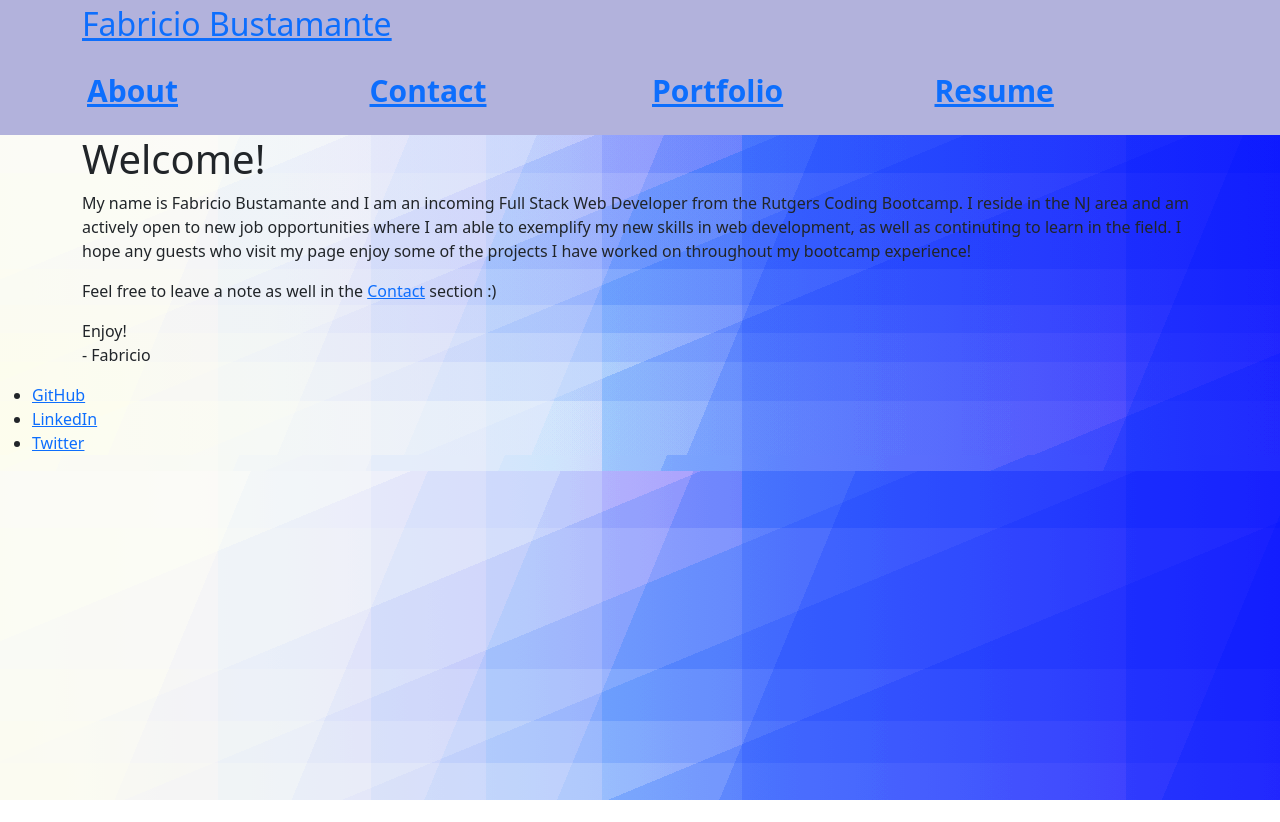
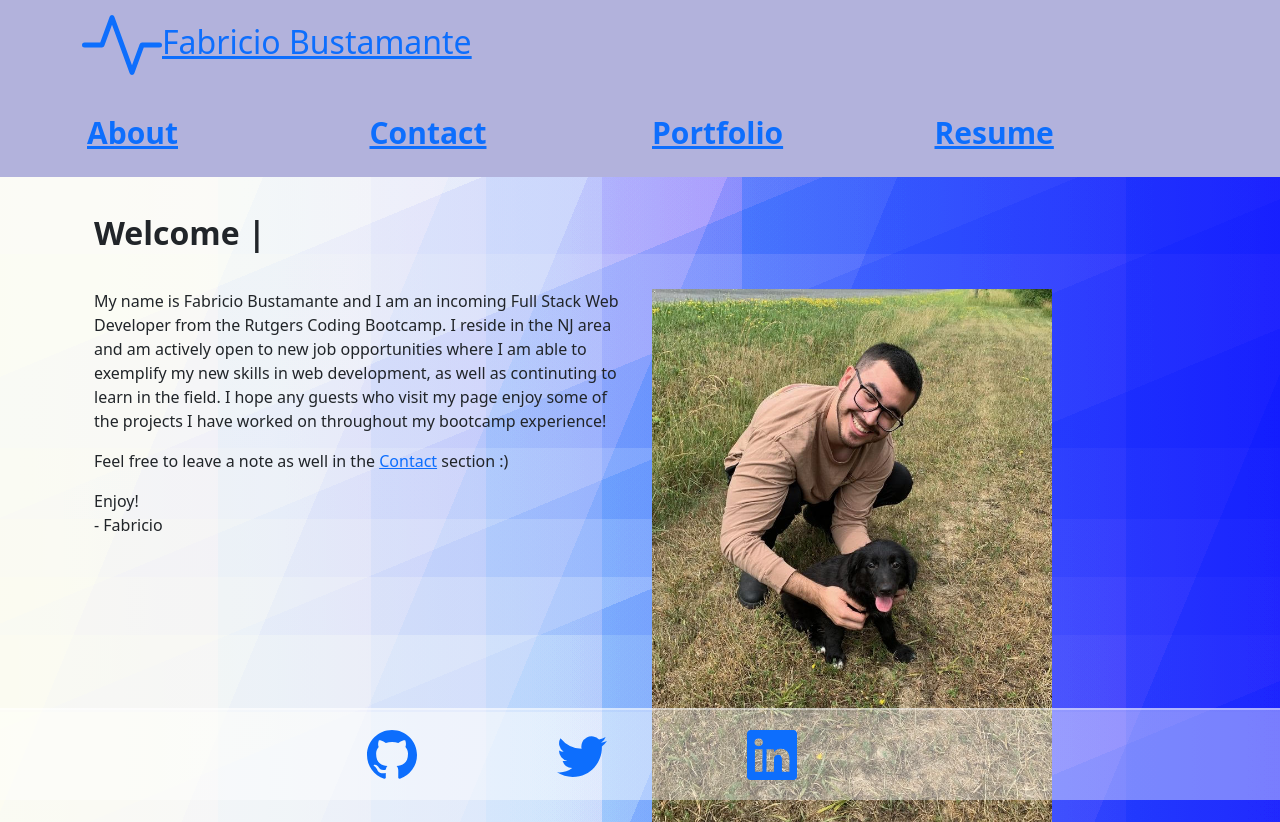
Before and after one commit to fab1214/React-Portfolio, a React (Create React App) app: page / in a window 1280 px wide. Before the commit the page ends 800 px from the top, so only its background shows below. Built offline with nearby package versions, Linux system fonts and the light colour scheme.

Commit message:
add more styling

```diff
--- a/package.json
+++ b/package.json
@@ -11,6 +11,7 @@
     "react-dom": "^17.0.2",
     "react-router-dom": "^5.3.0",
     "react-scripts": "5.0.0",
+    "react-typed": "^1.2.0",
     "web-vitals": "^2.1.3"
   },
   "scripts": {
--- a/src/App.js
+++ b/src/App.js
@@ -1,8 +1,7 @@
 import React, {useState} from 'react';
-import {BrowserRouter, Route} from 'react-router-dom';
+import {BrowserRouter, Route, Switch} from 'react-router-dom';
 import 'bootstrap/dist/css/bootstrap.min.css';
 import Nav from './components/Nav';
-import Home from './components/Home';
 import About from './components/About';
 import Portfolio from './components/Portfolio';
 import Contact from './components/Contact';
@@ -37,11 +36,15 @@
       setCurrentSection={setCurrentSection} />
       <main>
         <div className="container">
-          <Route exact path='/' component={Home} />
-          <Route exact path='/About' component={About} />
+          <Switch>
+          {/* <Route exact path='/' component={Home} /> */}
+          <Route exact path='/' component={About} />
           <Route exact path='/Contact' component={Contact} />
           <Route exact path='/Portfolio' component={Portfolio} />
           <Route exact path='/Resume' component={Resume} />
+
+          <Route component={About} />
+          </Switch>
         </div>
       <Footer />
       </main>
--- a/src/components/About/index.js
+++ b/src/components/About/index.js
@@ -1,10 +1,23 @@
 import React from "react";
 import { Link } from "react-router-dom";
+import Typed from 'react-typed';
+import photo from '../../assets/myself.jpeg';
 
 const About = () => {
   return (
-    <div>
-      <h1>Welcome!</h1>
+    <section>
+    <div className="container">
+      <div className="row">
+        <div className="typed-text col-12">
+          <Typed strings={['Welcome to my page!']}
+          typeSpeed={40}
+          backSpeed={50}
+          loop
+          ></Typed>
+          </div>
+      </div>
+      <div className="row justify-content-space-around">
+      <div className="col-6">
       <p>
         My name is Fabricio Bustamante and I am an incoming Full Stack Web
         Developer from the Rutgers Coding Bootcamp. I reside in the NJ area and
@@ -21,7 +34,13 @@
         Enjoy!
         <br />- Fabricio
       </p>
+      </div>
+      <div className='col-6'>
+        <img src={photo} width="400" height="auto" />
+      </div>
     </div>
+    </div>
+    </section>
   );
 };
 
--- a/src/components/Footer/index.js
+++ b/src/components/Footer/index.js
@@ -3,17 +3,52 @@
 const Footer = () => {
   return (
     <footer>
-      <ul>
-        <li>
-          <a href="">GitHub</a>
-        </li>
-        <li>
-          <a href="">LinkedIn</a>
-        </li>
-        <li>
-          <a href="">Twitter</a>
-        </li>
-      </ul>
+      <div className="container">
+        <div className="row justify-content-center">
+          <div className="col-2">
+            <a href="https://github.com/">
+            <svg
+              xmlns="http://www.w3.org/2000/svg"
+              width="50"
+              height="50"
+              fill="currentColor"
+              class="bi bi-github"
+              viewBox="0 0 16 16"
+            >
+              <path d="M8 0C3.58 0 0 3.58 0 8c0 3.54 2.29 6.53 5.47 7.59.4.07.55-.17.55-.38 0-.19-.01-.82-.01-1.49-2.01.37-2.53-.49-2.69-.94-.09-.23-.48-.94-.82-1.13-.28-.15-.68-.52-.01-.53.63-.01 1.08.58 1.23.82.72 1.21 1.87.87 2.33.66.07-.52.28-.87.51-1.07-1.78-.2-3.64-.89-3.64-3.95 0-.87.31-1.59.82-2.15-.08-.2-.36-1.02.08-2.12 0 0 .67-.21 2.2.82.64-.18 1.32-.27 2-.27.68 0 1.36.09 2 .27 1.53-1.04 2.2-.82 2.2-.82.44 1.1.16 1.92.08 2.12.51.56.82 1.27.82 2.15 0 3.07-1.87 3.75-3.65 3.95.29.25.54.73.54 1.48 0 1.07-.01 1.93-.01 2.2 0 .21.15.46.55.38A8.012 8.012 0 0 0 16 8c0-4.42-3.58-8-8-8z" />
+            </svg>
+            </a>
+          </div>
+          <div className="col-2">
+            <a href="https://twitter.com/__fabriciob">
+            <svg
+              xmlns="http://www.w3.org/2000/svg"
+              width="50"
+              height="50"
+              fill="currentColor"
+              class="bi bi-twitter"
+              viewBox="0 0 16 16"
+            >
+              <path d="M5.026 15c6.038 0 9.341-5.003 9.341-9.334 0-.14 0-.282-.006-.422A6.685 6.685 0 0 0 16 3.542a6.658 6.658 0 0 1-1.889.518 3.301 3.301 0 0 0 1.447-1.817 6.533 6.533 0 0 1-2.087.793A3.286 3.286 0 0 0 7.875 6.03a9.325 9.325 0 0 1-6.767-3.429 3.289 3.289 0 0 0 1.018 4.382A3.323 3.323 0 0 1 .64 6.575v.045a3.288 3.288 0 0 0 2.632 3.218 3.203 3.203 0 0 1-.865.115 3.23 3.23 0 0 1-.614-.057 3.283 3.283 0 0 0 3.067 2.277A6.588 6.588 0 0 1 .78 13.58a6.32 6.32 0 0 1-.78-.045A9.344 9.344 0 0 0 5.026 15z" />
+            </svg>
+            </a>
+          </div>
+          <div className="col-2">
+            <a href="https://www.linkedin.com/in/fabricio-bustamante-03ab8815a">
+            <svg
+              xmlns="http://www.w3.org/2000/svg"
+              width="50"
+              height="50"
+              fill="currentColor"
+              class="bi bi-linkedin"
+              viewBox="0 0 16 16"
+            >
+              <path d="M0 1.146C0 .513.526 0 1.175 0h13.65C15.474 0 16 .513 16 1.146v13.708c0 .633-.526 1.146-1.175 1.146H1.175C.526 16 0 15.487 0 14.854V1.146zm4.943 12.248V6.169H2.542v7.225h2.401zm-1.2-8.212c.837 0 1.358-.554 1.358-1.248-.015-.709-.52-1.248-1.342-1.248-.822 0-1.359.54-1.359 1.248 0 .694.521 1.248 1.327 1.248h.016zm4.908 8.212V9.359c0-.216.016-.432.08-.586.173-.431.568-.878 1.232-.878.869 0 1.216.662 1.216 1.634v3.865h2.401V9.25c0-2.22-1.184-3.252-2.764-3.252-1.274 0-1.845.7-2.165 1.193v.025h-.016a5.54 5.54 0 0 1 .016-.025V6.169h-2.4c.03.678 0 7.225 0 7.225h2.4z" />
+            </svg>
+            </a>
+          </div>
+        </div>
+      </div>
     </footer>
   );
 };
--- a/src/components/Home/index.js
+++ /dev/null
@@ -1,17 +0,0 @@
-import React from 'react';
-import {Link} from 'react-router-dom';
-
-const Home = () => {
-    return (
-            <div>
-            <h1>Welcome!</h1>
-            <p>My name is Fabricio Bustamante and I am an incoming Full Stack Web Developer from the Rutgers Coding Bootcamp. I reside in the NJ area and am actively open to new job opportunities where I am able to exemplify my new skills in web development, as well as continuting to learn in the field. I hope any guests who visit my page enjoy some of the projects I have worked on throughout my bootcamp experience!</p>
-            <p>Feel free to leave a note as well in the <Link to='/contact'>Contact</Link> section :) </p>
-            <p>Enjoy!<br />
-            - Fabricio
-            </p>
-            </div>
-        )
-    };
-
-export default Home;
--- a/src/components/Nav/index.js
+++ b/src/components/Nav/index.js
@@ -16,18 +16,22 @@
   return (
     <header>
       <div className="container">
-        <div className="row">
+      <div className="row justify-content-center">
+          <div className='col-12'>
           <Link to='/'>
           <h2>
-            Fabricio Bustamante
+          <svg xmlns="http://www.w3.org/2000/svg" width="80" height="80" fill="currentColor" class="bi bi-activity" viewBox="0 0 16 16">
+  <path fill-rule="evenodd" d="M6 2a.5.5 0 0 1 .47.33L10 12.036l1.53-4.208A.5.5 0 0 1 12 7.5h3.5a.5.5 0 0 1 0 1h-3.15l-1.88 5.17a.5.5 0 0 1-.94 0L6 3.964 4.47 8.171A.5.5 0 0 1 4 8.5H.5a.5.5 0 0 1 0-1h3.15l1.88-5.17A.5.5 0 0 1 6 2Z"/>
+</svg>Fabricio Bustamante
           </h2>
           </Link>
-        </div>
+          </div>
+          </div>
         <nav>
             <div className="row">
               {sections.map((section) => (
                 <div
-                  className={`col ${currentSection.name === section.name && 'navActive'}`} key={section.name}
+                  className={`col-3 ${currentSection.name === section.name && 'navActive'}`} key={section.name}
                   onClick={() => { setCurrentSection(section)}}
                 >
                   <Link to={`/${section.name}`}>{section.name}</Link>
--- a/src/components/Projects/index.js
+++ b/src/components/Projects/index.js
@@ -8,37 +8,43 @@
           name: "Myspace 2",
           url: "https://secure-falls-17879.herokuapp.com/login",
           alt: 'myspace 2 app',
-          repo: "https://github.com/fab1214/MySpace-2"
+          repo: "https://github.com/fab1214/MySpace-2",
+          photo: "../../assets/project-thumbnail/myspace-2.png"
         },
         {
           name: "The Huddle",
           url: "https://markgranade.github.io/the-huddle/",
           alt: 'the huddle app',
-          repo: "https://github.com/MarkGranade/the-huddle"
+          repo: "https://github.com/MarkGranade/the-huddle",
+          photo: "../../assets/project-thumbnail/myspace-2.png"
         },
         {
           name: "Run Buddy",
           url: "https://fab1214.github.io/run-buddy-/",
           alt: 'run buddy app',
-          repo: "https://github.com/fab1214/run-buddy-"
+          repo: "https://github.com/fab1214/run-buddy-",
+          photo: "../../assets/project-thumbnail/myspace-2.png"
         },
         {
           name: "Budget Tracker",
           url: "https://stormy-stream-94592.herokuapp.com/",
           app: 'budget tracker app',
-          repo: "https://github.com/fab1214/Budget-Tracker"
+          repo: "https://github.com/fab1214/Budget-Tracker",
+          photo: "../../assets/project-thumbnail/myspace-2.png"
         },
         {
           name: "Pizza Hunt",
           url: "https://mighty-retreat-87057.herokuapp.com/",
           alt: 'pizza app',
-          repo: "https://github.com/fab1214/pizza-hunt"
+          repo: "https://github.com/fab1214/pizza-hunt",
+          photo: "../../assets/project-thumbnail/myspace-2.png"
         },
         {
           name: "Tech Blog",
           url: "https://aqueous-tundra-44491.herokuapp.com/",
           alt: 'tech blog',
-          repo: "https://github.com/fab1214/MVC-Tech-Blog"
+          repo: "https://github.com/fab1214/MVC-Tech-Blog",
+          photo: "../../assets/project-thumbnail/myspace-2.png"
         }
         ];
 
--- a/src/index.css
+++ b/src/index.css
@@ -1,3 +1,9 @@
+* {
+  margin: 0;
+  padding: 0;
+  box-sizing: border-box;
+}
+
 html, main {
     background-image: linear-gradient(
         0deg,
@@ -82,3 +88,19 @@
   margin: 12px 0;
   padding: 5px;
 }
+
+.typed-text {
+  font-size: 2em;
+  font-weight: bold;
+  padding: 1em 0 1em 0;
+}
+
+footer {
+  width: 100%;
+  padding: 20px;
+  margin-top: 20px;
+  border-top: 2px solid rgba( 255, 255, 255, 0.4);
+  background-color: rgba( 255, 255, 255, 0.4);
+  position: fixed;
+  bottom: 0;
+}
```
Also changed, not shown: src/assets/myself.jpeg (added), 1 other file (tests, documents, lock files or other folders).
